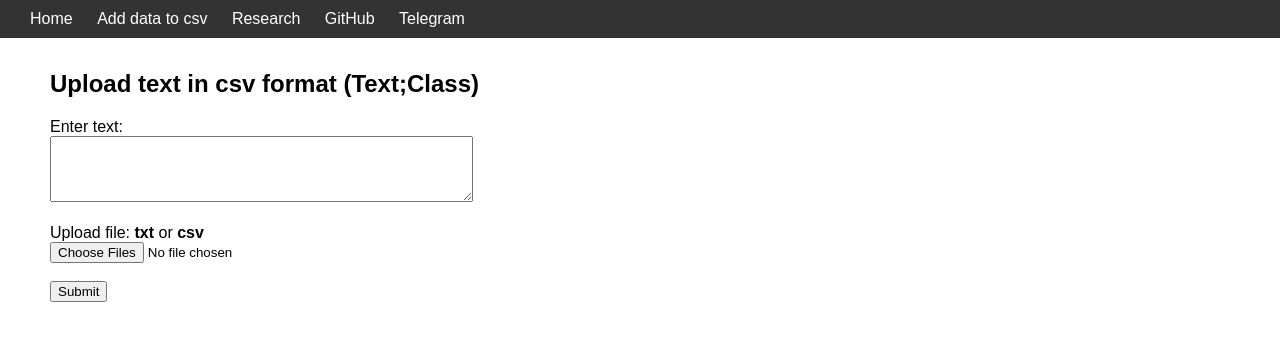
After one commit to TrippyFrenemy/PropagandaDetector, a FastAPI app: template templates/add_data_to_csv.html in a window 1280 px wide. The commit adds this page. Shown: the top 351 px of the page. Run offline with FastAPI, Linux system fonts and the light colour scheme; the template is opened without the code that fills it, so the values that code supplies are empty; parts of the project's set-up code (start-up, migrations or seed data) failed here and were passed over.

Commit message:
Add method to adding data to the training dataset

```diff
--- a/main.py
+++ b/main.py
@@ -1,15 +1,17 @@
+import time
 from contextlib import asynccontextmanager
-import time
+from io import BytesIO
 
-from fastapi import FastAPI, Form, Request, HTTPException
+import uvicorn
+from fastapi import FastAPI, Request, HTTPException, UploadFile, Form, File
 from fastapi.responses import HTMLResponse
 from sklearn.inspection import permutation_importance
 from starlette.templating import Jinja2Templates
-import uvicorn
 
+from config import FOREST_PATH, TFIDF_PATH
 from data_manipulating.model import load_model, load_vectorizer
 from data_manipulating.preprocessing import Preprocessor
-from config import FOREST_PATH, TFIDF_PATH
+from utils.add_data_to_csv import add_data_to_csv
 
 
 @asynccontextmanager
@@ -36,7 +38,8 @@ async def read_form(request: Request):
 @app.post("/", response_class=HTMLResponse)
 async def handle_text(request: Request, text: str = Form(...)):
     start = time.time()
-    text = text.split(";")
+    text = [sentence.strip() for char in [';', '!', '?'] for sentence in text.replace(char, '.').split('.') if
+            len(sentence.strip()) > 3]
 
     if text[-1] == "":
         text = text[:-1]
@@ -62,7 +65,7 @@ async def handle_text(request: Request, text: str = Form(...)):
     feature_importances = app.model.feature_importances_
 
     # Пермутационная важность признаков
-    perm_importance = permutation_importance(app.model, vectorized_text_dense, predicted_forest, n_repeats=2, random_state=0)
+    perm_importance = permutation_importance(app.model, vectorized_text_dense, predicted_forest, n_repeats=10, random_state=0)
     perm_importance_values = perm_importance.importances_mean
 
     # Pack results with filtered TF-IDF values and feature importances based on preprocessed text
@@ -94,6 +97,42 @@ async def handle_text(request: Request, text: str = Form(...)):
     return templates.TemplateResponse("result.html", {"request": request, "results": results})
 
 
+@app.get("/add", response_class=HTMLResponse)
+async def get_data_to_csv(request: Request):
+    return templates.TemplateResponse("add_data_to_csv.html", {"request": request})
+
+
+@app.post("/add")
+async def get_data_to_csv(request: Request, text: str = Form(None), files: list[UploadFile] = File(...)):
+
+    if text:
+        data = text.strip()
+    else:
+        data = ""
+        for file in files:
+            try:
+                # Считываем содержимое файла в переменную
+                contents = await file.read()
+                file_contents = BytesIO(contents)
+
+                # Пример обработки содержимого файла
+                file_contents.seek(0)
+                data += file_contents.read().decode()  # или другой подходящий метод для обработки
+
+                if not data.endswith('\r\n'):
+                    data += '\r\n'
+            except Exception as e:
+                return {"message": f"There was an error uploading the file: {e}"}
+            finally:
+                await file.close()
+
+    try:
+        add_data_to_csv(data)
+        return {"message": f"Your data was successfully added to the dataset"}
+    except Exception as e:
+        return {"message": f"There was an error uploading the dataset: {e}"}
+
+
 @app.exception_handler(HTTPException)
 async def http_exception_handler(request: Request, exc: HTTPException):
     return templates.TemplateResponse("error.html", {"request": request, "detail": exc.detail}, status_code=exc.status_code)
--- /dev/null
+++ b/templates/add_data_to_csv.html
@@ -0,0 +1,18 @@
+{% extends "base.html" %}
+
+{% block title %}Upload Text{% endblock %}
+    <style>
+        body { font-family: Arial, sans-serif; margin: 40px; }
+        hr { padding-bottom: 30px }
+    </style>
+
+{% block content %}
+    <h2>Upload text in csv format (Text;Class)</h2>
+    <form action="/add" method="post" enctype="multipart/form-data">
+        <label for="text">Enter text:</label><br>
+        <textarea name="text" rows="4" cols="50"></textarea><br><br>
+        <label for="file">Upload file: <strong>txt</strong> or <strong>csv</strong></label><br>
+        <input type="file" name="files" multiple><br><br>
+        <input type="submit" value="Submit">
+    </form>
+{% endblock %}
--- a/templates/base.html
+++ b/templates/base.html
@@ -32,6 +32,7 @@
 <body>
     <div class="navbar">
         <a href="/">Home</a>
+        <a href="/add">Add data to csv</a>
         <a href="https://github.com/TrippyFrenemy/PropagandaDetector/blob/main/Readme.md">Research</a>
         <a href="https://github.com/TrippyFrenemy/PropagandaDetector">GitHub</a>
         <a href="https://t.me/TrippyVonFrenemy">Telegram</a>
--- /dev/null
+++ b/utils/add_data_to_csv.py
@@ -0,0 +1,45 @@
+import pandas as pd
+import os
+
+from utils.google_translate import check_ua
+
+CSV_FILE = "datasets/propaganda_on_sentence_level_ua.csv"
+
+
+def add_data_to_csv(input_text: str):
+    if not os.path.exists(CSV_FILE):
+        raise FileNotFoundError(f"The dataset file at {CSV_FILE} does not exist.")
+
+    new_data = []
+    for line in input_text.strip().split('\r\n'):
+        parts = [part.strip() for part in line.split(";")]
+        if len(parts) != 2 or not check_ua(parts[0]) or parts[1] not in ["non-propaganda", "propaganda"]:
+            raise ValueError(f"Invalid input format: '{line}'. Each line must contain exactly one semicolon. The text must be Ukrainian. The class must be either 'non-propaganda' or 'propaganda'")
+        new_data.append(parts)
+
+    # print([[l.strip() for l in line.split(";")] for line in input_text.strip().split('\r\n')])
+    # # Split input text into lines and then split each line into text and class
+    # new_data = [[line.strip() for line in lines.split(";")] for lines in input_text.strip().split('\r\n')]
+
+    # Create a DataFrame from the new data
+    new_df = pd.DataFrame(new_data, columns=['Text', 'Class'])
+
+    # Load the existing dataset
+    existing_df = pd.read_csv(CSV_FILE, sep=';', encoding='utf-8')
+
+    # Append the new data to the existing dataset
+    updated_df = pd.concat([existing_df, new_df], ignore_index=True)
+
+    # Save the updated dataset back to the file
+    updated_df.to_csv(CSV_FILE, sep=';', index=False, encoding='utf-8')
+    print(f"Appended the provided text to {CSV_FILE}")
+
+
+# Example usage
+if __name__ == "__main__":
+    input_text = "Text1; propaganda\r\nText2; non-propaganda\r\n"
+
+    try:
+        add_data_to_csv(input_text)
+    except FileNotFoundError as e:
+        print(e)
--- a/utils/google_translate.py
+++ b/utils/google_translate.py
@@ -51,6 +51,10 @@ def translate_corpus(corpus_to_translate):
     return corpus
 
 
+def check_ua(text):
+    return True if translator.detect(text).lang == 'uk' else False
+
+
 if __name__ == '__main__':
     INPUT_PATH = '../datasets/propaganda_on_sentence_level.csv'
     OUTPUT_PATH = '../datasets/propaganda_on_sentence_level_ua_not_provided.csv'
```
